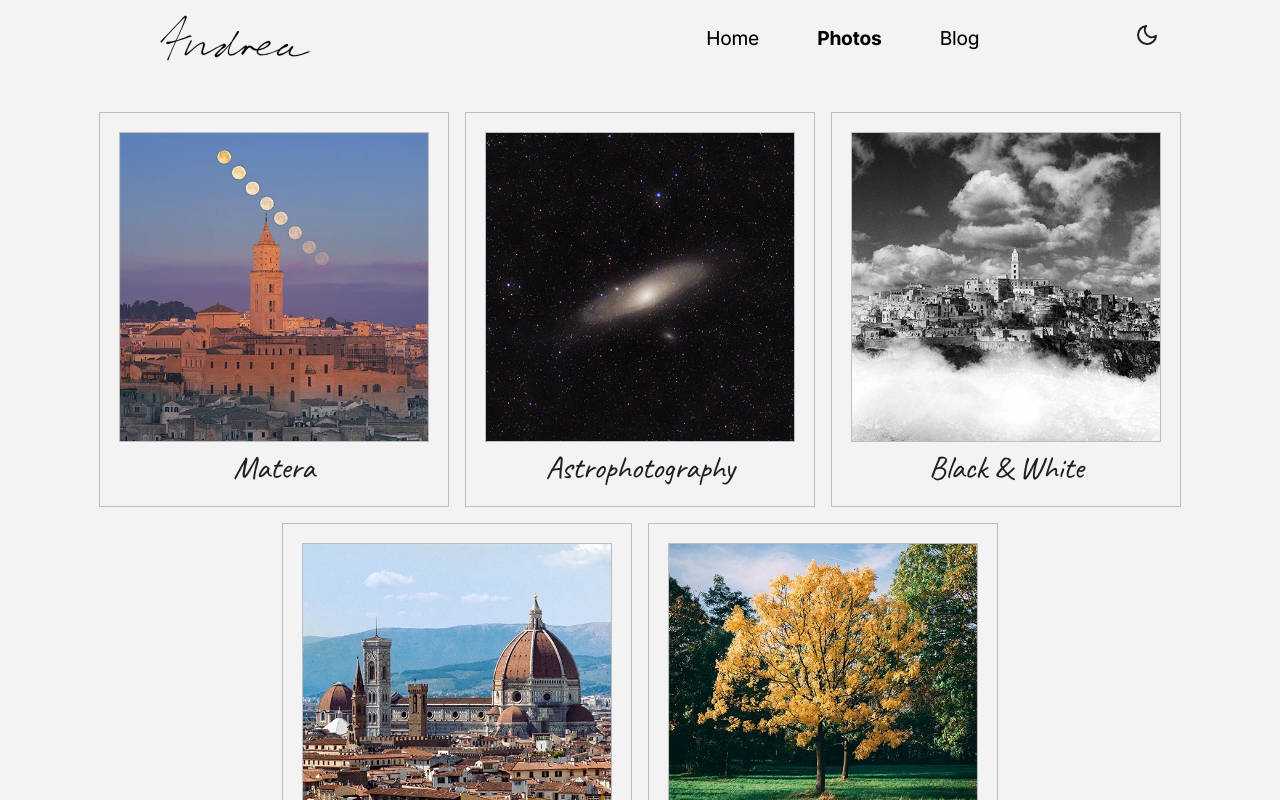
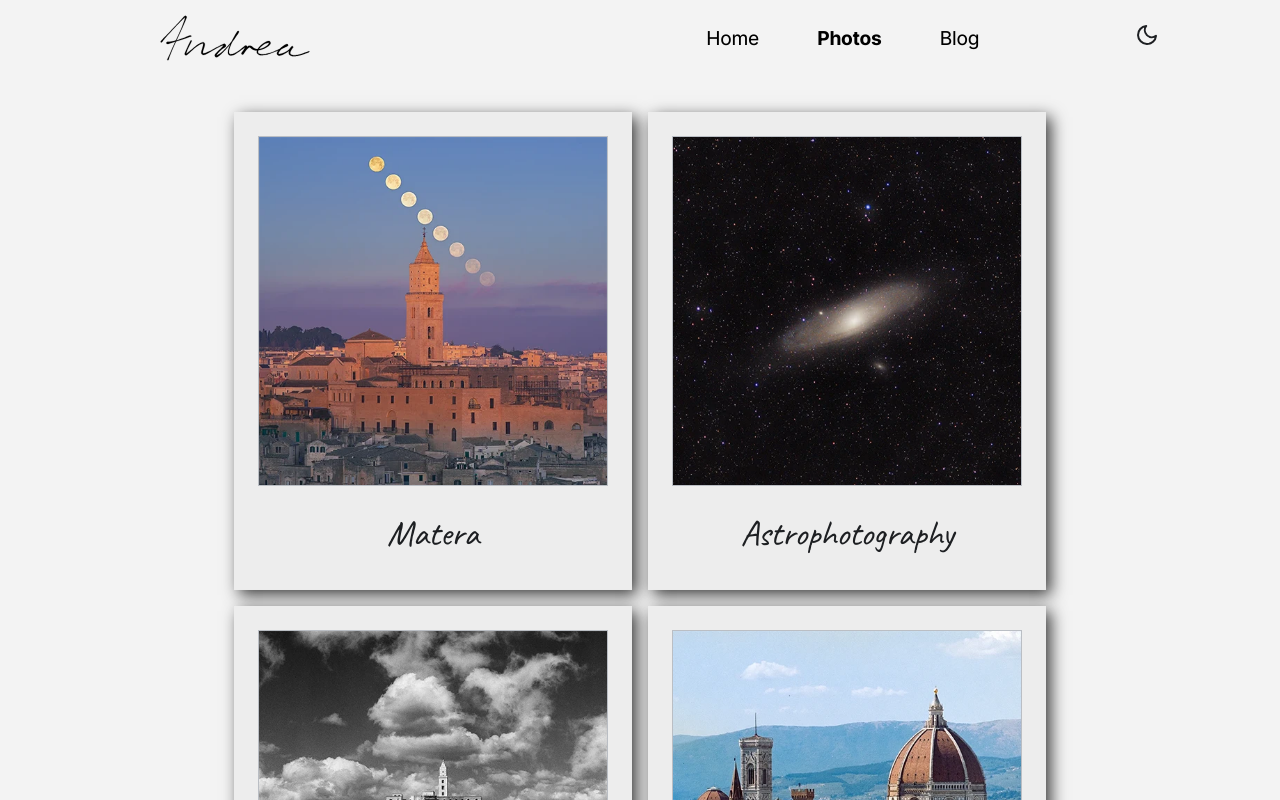
Before and after one commit to andreaiaia/blog, a Next.js app: page /photos in a window 1280 px wide. Shown: the top 800 px of the page. Built offline with nearby package versions, Linux system fonts and the light colour scheme.

Commit message:
Adjust polaroid component

```diff
--- a/components/Thumbnails/Polaroid.jsx
+++ b/components/Thumbnails/Polaroid.jsx
@@ -6,7 +6,7 @@ import styles from './Polaroid.module.scss';
 
 const Polaroid = ({ src, alt, to, title }) => {
   return (
-    <div className={styles.container}>
+    <figure className={styles.container}>
       <Link href={to}>
         <Image
           className={styles.img}
@@ -15,9 +15,9 @@ const Polaroid = ({ src, alt, to, title }) => {
           width={350}
           height={350}
         />
-        <p className={styles.title}>{title}</p>
+        <figcaption className={styles.title}>{title}</figcaption>
       </Link>
-    </div>
+    </figure>
   );
 };
 
--- a/components/Thumbnails/Polaroid.module.scss
+++ b/components/Thumbnails/Polaroid.module.scss
@@ -3,9 +3,17 @@
 .container {
   position: relative;
   line-height: 0;
-  padding: 1.2rem;
-  padding-bottom: 4rem;
-  border: 1px solid $tone;
+  padding: 1.5rem;
+  padding-bottom: 2rem;
+  // border: 1px solid $tone;
+  background-color: #ededed;
+  // Polaroid shadow
+  $cardShadow: 5px 5px 15px 0px rgba(0, 0, 0, 0.75);
+  box-shadow: $cardShadow;
+  -webkit-box-shadow: $cardShadow;
+  -moz-box-shadow: $cardShadow;
+
+  cursor: pointer;
 }
 
 .img {
@@ -14,22 +22,10 @@
 
 .title {
   font-family: 'caveatregular';
-  display: flex;
-  align-items: flex-end;
-  justify-content: center;
-  position: absolute;
-  top: 0;
-  left: 0;
-  width: 100%;
-  height: 100%;
   @include h2;
-  font-size: 2rem;
   margin: 0;
-  padding-bottom: 1rem;
+  text-align: center;
+  padding-top: 1.5rem;
   text-transform: capitalize;
   transition: 0.3s ease-in-out;
-
-  &:hover {
-    background-color: rgba(0, 0, 0, 0.3);
-  }
 }
```
